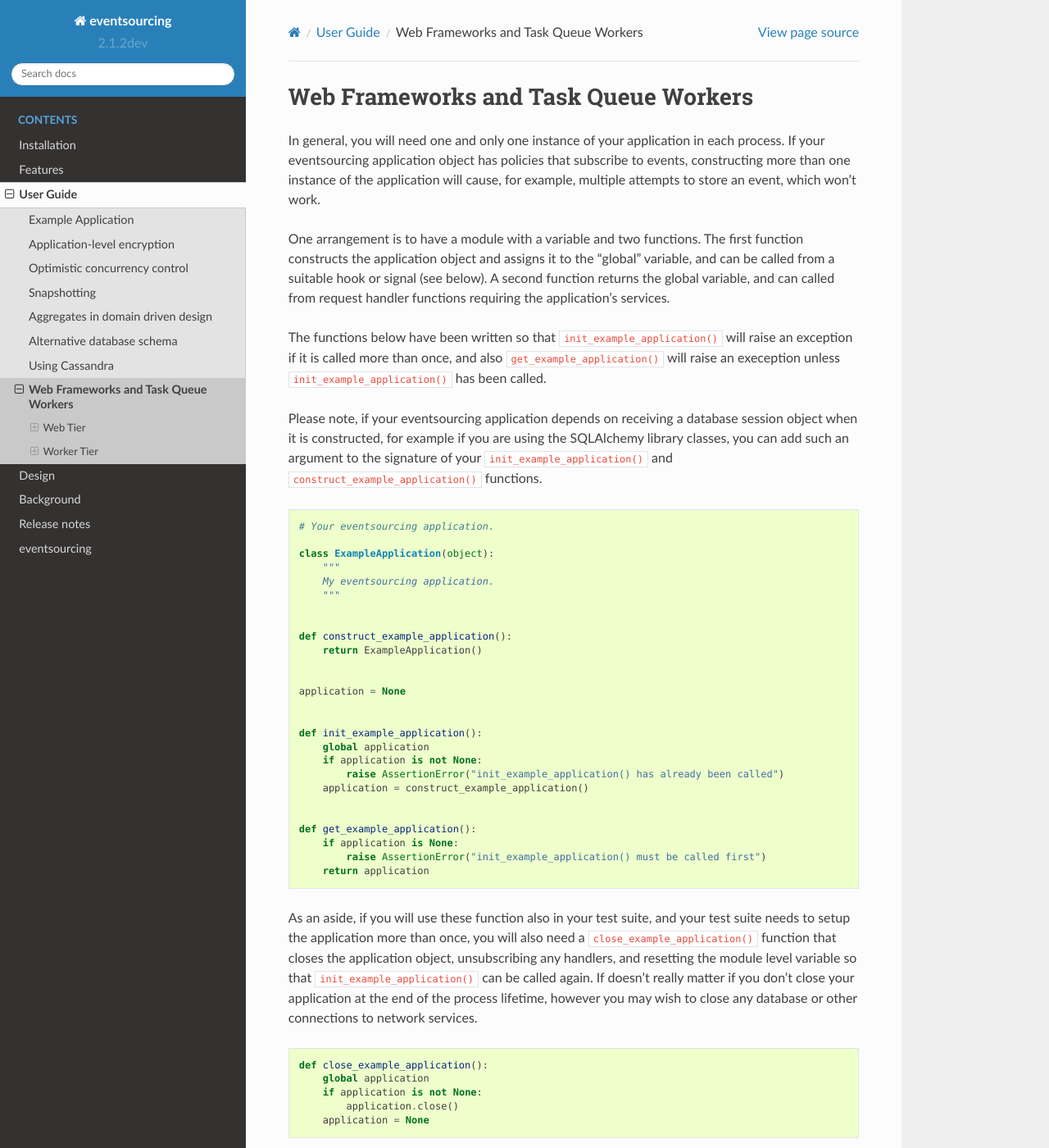
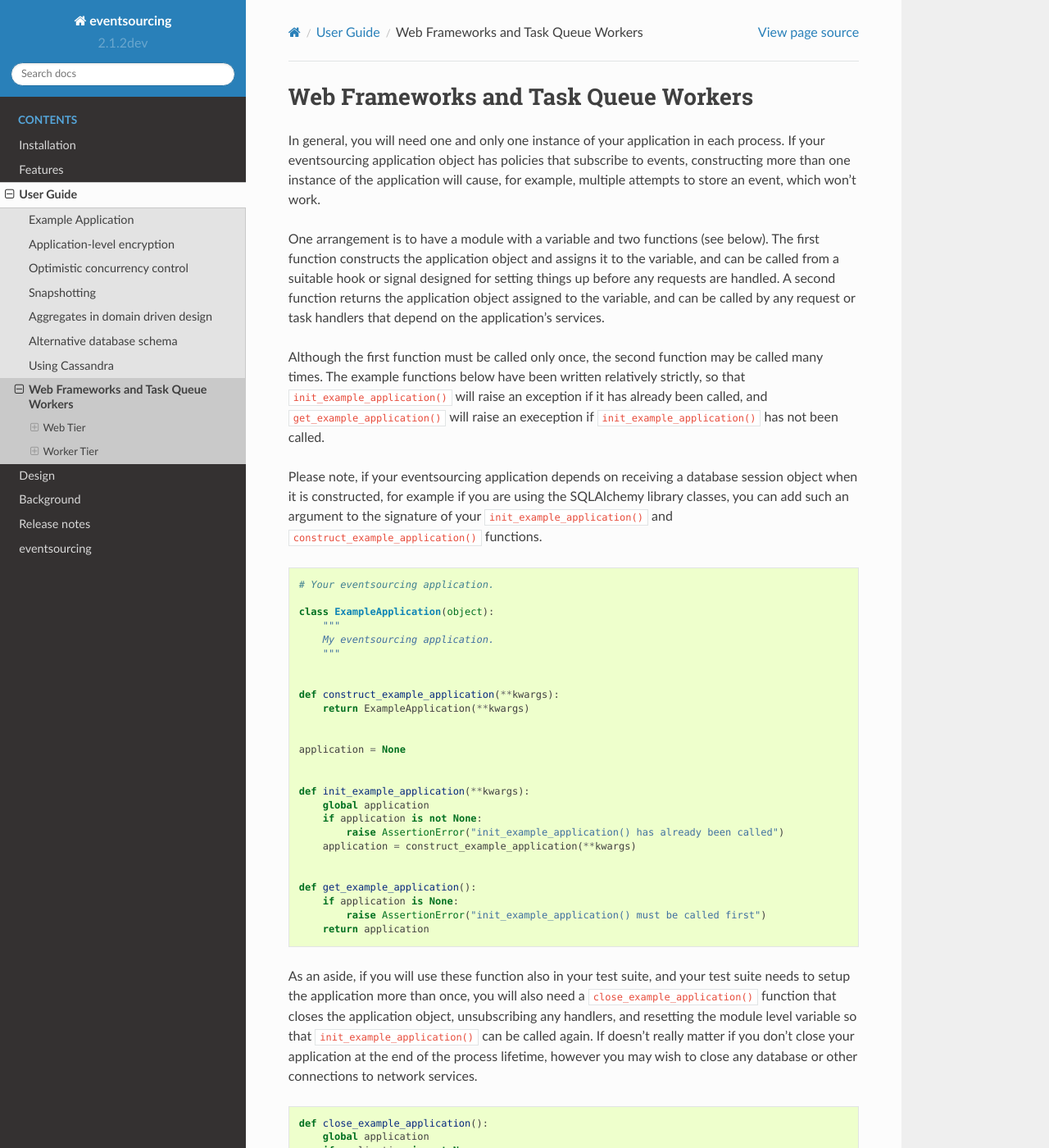
Before and after one commit to pyeventsourcing/eventsourcing, a Sphinx documentation site: the page built from docs/topics/user_guide/wsgi.rst, in a window 1280 px wide and 1400 px high. Shown: the whole window at 82% size. Built offline with Sphinx 7.4.7 and the Read the Docs theme 2.0.0, drawn with Linux system fonts in a browser that asks for light colours; some of the changed text lies outside the part shown.

Commit message:
Edited copy.

```diff
--- a/docs/topics/user_guide/wsgi.rst
+++ b/docs/topics/user_guide/wsgi.rst
@@ -8,17 +8,19 @@ that subscribe to events, constructing more than one instance of the
 application will cause, for example, multiple attempts to store an event,
 which won't work.
 
-One arrangement is to have a module with a variable and two
-functions. The first function constructs the application object and
-assigns it to the "global" variable, and can be called from a
-suitable hook or signal (see below). A second function returns the
-global variable, and can called from request handler functions
-requiring the application's services.
+One arrangement is to have a module with a variable and two functions
+(see below). The first function constructs the application object and
+assigns it to the variable, and can be called from a suitable hook or
+signal designed for setting things up before any requests are handled.
+A second function returns the application object assigned to the variable,
+and can be called by any request or task handlers that depend on the
+application's services.
 
-The functions below have been written so that ``init_example_application()``
-will raise an exception if it is called more than once, and also
-``get_example_application()`` will raise an exeception unless
-``init_example_application()`` has been called.
+Although the first function must be called only once, the second function
+may be called many times. The example functions below have been written
+relatively strictly, so that ``init_example_application()`` will raise
+an exception if it has already been called, and ``get_example_application()``
+will raise an exeception if ``init_example_application()`` has not been called.
 
 Please note, if your eventsourcing application depends on receiving a
 database session object when it is constructed, for example if you are
@@ -36,18 +38,18 @@ the signature of your ``init_example_application()`` and
         """
 
 
-    def construct_example_application():
-        return ExampleApplication()
+    def construct_example_application(**kwargs):
+        return ExampleApplication(**kwargs)
 
 
     application = None
 
 
-    def init_example_application():
+    def init_example_application(**kwargs):
         global application
         if application is not None:
             raise AssertionError("init_example_application() has already been called")
-        application = construct_example_application()
+        application = construct_example_application(**kwargs)
 
 
     def get_example_application():
@@ -158,7 +160,7 @@ Similarly, Flask views can use ``get_example_application()`` to construct the re
         return "Hello World, {}".format(id(app))
 
 
-In both cases, you will need to setup tables before running the application.
+In both cases, database tables must be created before running the application.
 
 Worker Tier
 ===========
```
